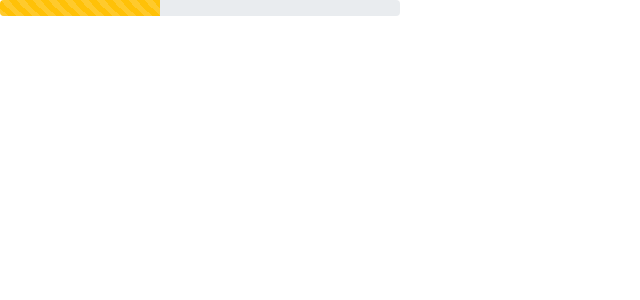
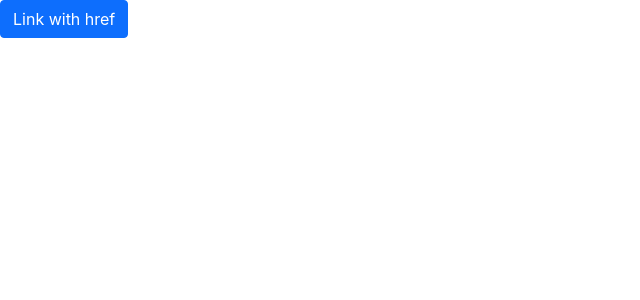
Before and after one commit to Ok-Trygub/react_practice, a React (Create React App) app: page / in a window 1280 px wide. Shown: the top 300 px of the page, without its empty margins (0-640 px from the left). Built offline with nearby package versions, Linux system fonts and the light colour scheme.

Commit message:
add Collapse.jsx component

```diff
--- a/package.json
+++ b/package.json
@@ -6,6 +6,7 @@
     "@testing-library/jest-dom": "^5.16.4",
     "@testing-library/react": "^13.3.0",
     "@testing-library/user-event": "^13.5.0",
+    "classnames": "^2.3.1",
     "react": "^18.1.0",
     "react-dom": "^18.1.0",
     "react-scripts": "5.0.1",
--- a/public/index.html
+++ b/public/index.html
@@ -17,6 +17,6 @@
   <body>
     <noscript>You need to enable JavaScript to run this app.</noscript>
     <div id="root"></div>
-
+    <script src="https://cdn.jsdelivr.net/npm/bootstrap@5.1.3/dist/js/bootstrap.bundle.min.js" integrity="sha384-ka7Sk0Gln4gmtz2MlQnikT1wXgYsOg+OMhuP+IlRH9sENBO0LRn5q+8nbTov4+1p" crossorigin="anonymous"></script>
   </body>
 </html>
--- a/src/App.js
+++ b/src/App.js
@@ -1,9 +1,11 @@
-import Progress from "./components/Progress";
+import Collapse from "./components/Collapse";
 
 function App() {
+    const text = 'collapse me';
+
     return (
         <div className="App">
-            <Progress percentage={40}/>
+            <Collapse text={text} opened={false}/>
         </div>
     );
 }
--- /dev/null
+++ b/src/components/Collapse.jsx
@@ -0,0 +1,39 @@
+import React from 'react';
+import cn from 'classnames';
+
+class Collapse extends React.Component {
+    constructor(props) {
+        super(props);
+        this.state = {
+            opened: this.props.opened
+        }
+    }
+
+    clickHandler = () => {
+        this.setState(state => ({opened: !state.opened}))
+    }
+
+    render() {
+        const {text} = this.props
+
+        const collapse = cn('collapse', {
+            'show': this.state.opened === true
+        })
+
+        return (
+            <div>
+                <p>
+                    <a className="btn btn-primary" data-bs-toggle="collapse" href="#" role="button"
+                       aria-expanded={this.state.opened} onClick={this.clickHandler}>Link with href</a>
+                </p>
+                <div className={collapse}>
+                    <div className="card card-body">
+                        {text}
+                    </div>
+                </div>
+            </div>
+        )
+    }
+}
+
+export default Collapse;
--- a/src/components/Progress.jsx
+++ /dev/null
@@ -1,29 +0,0 @@
-import React from "react";
-
-class Progress extends React.Component {
-    static defaultProps = {
-        percentage: 60,
-    }
-
-    render() {
-
-        const {percentage} = this.props
-        const styleObj = {
-            progressWrapper: {
-                width: '400px'
-            },
-            progressBar: {
-                width: percentage + '%',
-            }
-        }
-        return (
-            <div className="progress" style={styleObj.progressWrapper}>
-                <div className="progress-bar progress-bar-striped bg-warning" role="progressbar"
-                     style={styleObj.progressBar}
-                     aria-valuenow={percentage} aria-valuemin="0" aria-valuemax="100"></div>
-            </div>
-        );
-    }
-}
-
-export default Progress;
```
Also changed, not shown: 2 other files (tests, documents, lock files or other folders).
